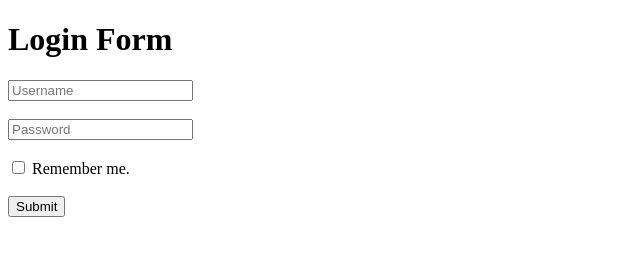
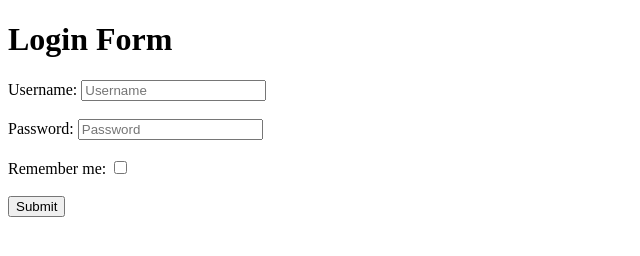
Before and after one commit to acciojob/remember-me-login-form-Anandmohan7, a website: page main.html in a window 1280 px wide. Shown: the whole page, without its empty margins (0-640 px from the left). Drawn offline with Linux system fonts and the light colour scheme.

Commit message:
created a submission

```diff
--- a/main.html
+++ b/main.html
@@ -8,12 +8,15 @@
   <h1>Login Form</h1>
 
   <form id="loginForm">
+    <label for="username">Username:</label>
     <input type="text" id="username" placeholder="Username" /><br><br>
+
+    <label for="password">Password:</label>
     <input type="password" id="password" placeholder="Password" /><br><br>
-    <label>
-      <input type="checkbox" id="checkbox" />
-      Remember me.
-    </label><br><br>
+
+    <label for="checkbox">Remember me:</label>
+    <input type="checkbox" id="checkbox" /><br><br>
+
     <input type="submit" id="submit" value="Submit" />
   </form>
 
```
